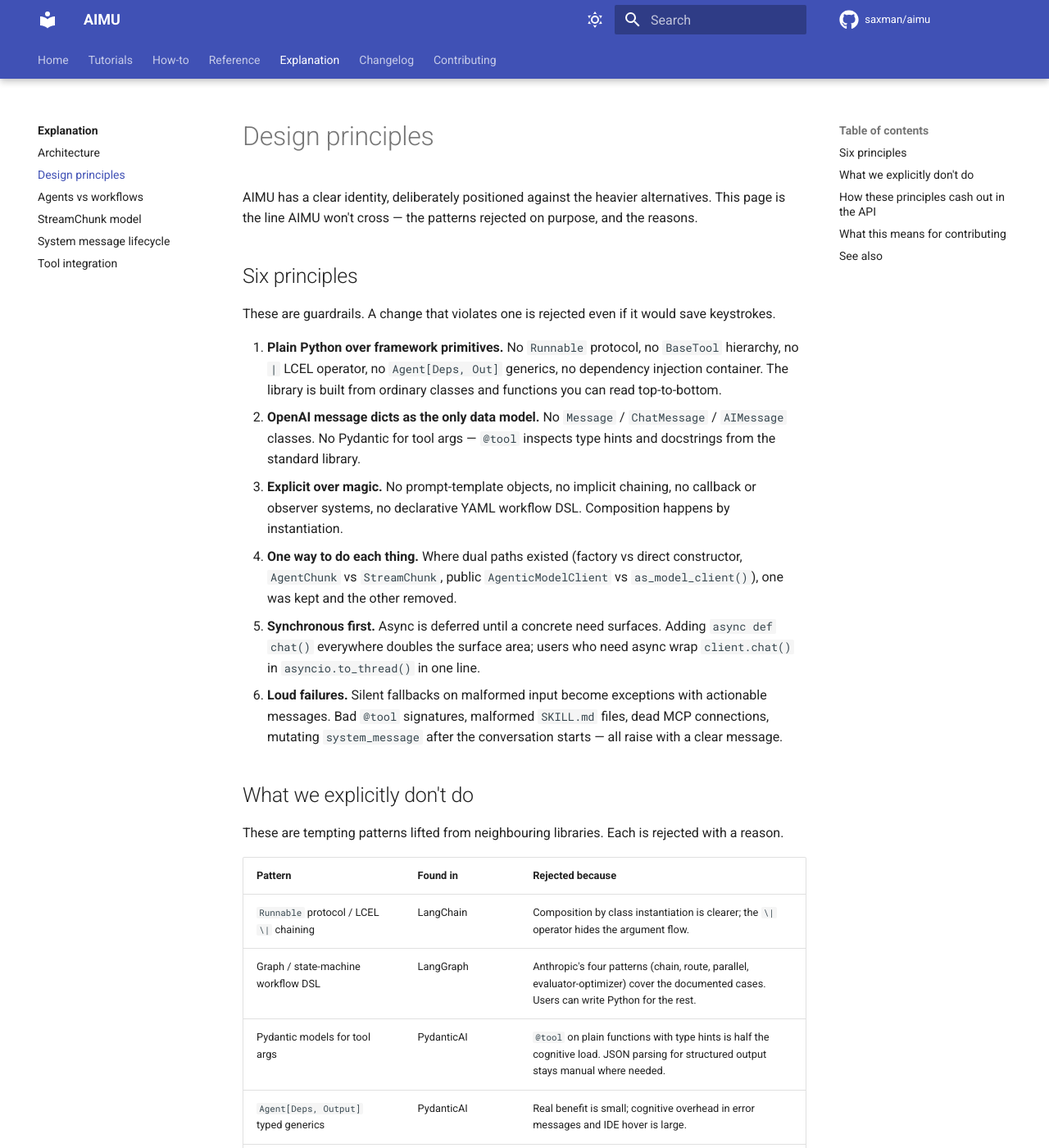
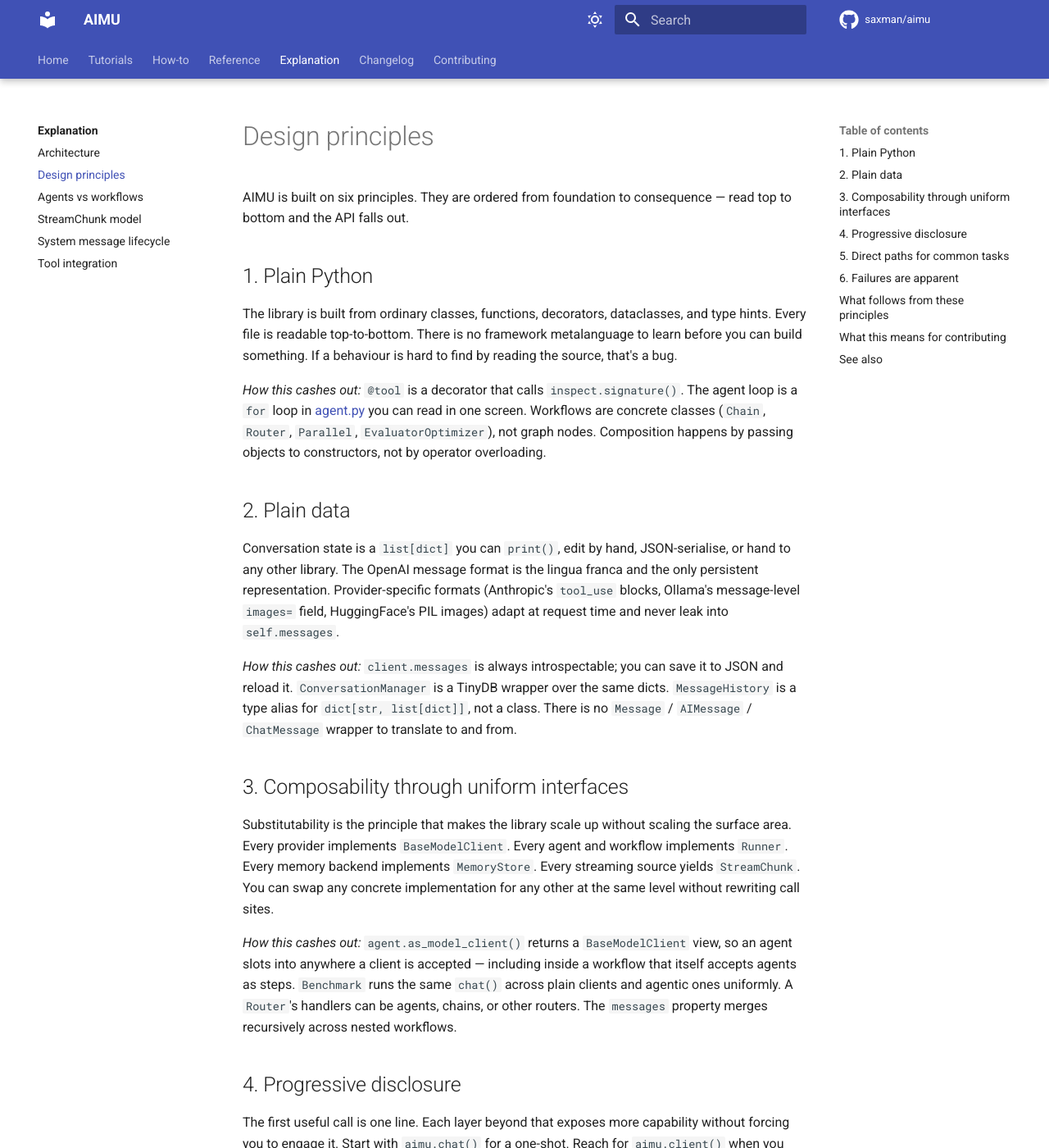
Before and after one commit to saxman/aimu, an MkDocs documentation site: the page built from docs/explanation/design-principles.md, in a window 1280 px wide and 1400 px high. Shown: the whole window at 82% size. Built offline with MkDocs 1.6.1 and Material for MkDocs 9.7.7, drawn with Linux system fonts in a browser that asks for light colours; comment, search, counter and statistics services are not loaded; some of the changed text lies outside the part shown.

Commit message:
design principles refresh

```diff
--- a/docs/explanation/design-principles.md
+++ b/docs/explanation/design-principles.md
@@ -1,53 +1,54 @@
 # Design principles
 
-AIMU has a clear identity, deliberately positioned against the heavier alternatives. This page is the line AIMU won't cross — the patterns rejected on purpose, and the reasons.
+AIMU is built on six principles. They are ordered from foundation to consequence — read top to bottom and the API falls out.
 
-## Six principles
+## 1. Plain Python
 
-These are guardrails. A change that violates one is rejected even if it would save keystrokes.
+The library is built from ordinary classes, functions, decorators, dataclasses, and type hints. Every file is readable top-to-bottom. There is no framework metalanguage to learn before you can build something. If a behaviour is hard to find by reading the source, that's a bug.
 
-1. **Plain Python over framework primitives.** No `Runnable` protocol, no `BaseTool` hierarchy, no `|` LCEL operator, no `Agent[Deps, Out]` generics, no dependency injection container. The library is built from ordinary classes and functions you can read top-to-bottom.
-2. **OpenAI message dicts as the only data model.** No `Message` / `ChatMessage` / `AIMessage` classes. No Pydantic for tool args — `@tool` inspects type hints and docstrings from the standard library.
-3. **Explicit over magic.** No prompt-template objects, no implicit chaining, no callback or observer systems, no declarative YAML workflow DSL. Composition happens by instantiation.
-4. **One way to do each thing.** Where dual paths existed (factory vs direct constructor, `AgentChunk` vs `StreamChunk`, public `AgenticModelClient` vs `as_model_client()`), one was kept and the other removed.
-5. **Synchronous first.** Async is deferred until a concrete need surfaces. Adding `async def chat()` everywhere doubles the surface area; users who need async wrap `client.chat()` in `asyncio.to_thread()` in one line.
-6. **Loud failures.** Silent fallbacks on malformed input become exceptions with actionable messages. Bad `@tool` signatures, malformed `SKILL.md` files, dead MCP connections, mutating `system_message` after the conversation starts — all raise with a clear message.
+*How this cashes out:* `@tool` is a decorator that calls `inspect.signature()`. The agent loop is a `for` loop in [agent.py](../reference/api/agents.md#aimu.agents.Agent) you can read in one screen. Workflows are concrete classes (`Chain`, `Router`, `Parallel`, `EvaluatorOptimizer`), not graph nodes. Composition happens by passing objects to constructors, not by operator overloading.
 
-## What we explicitly don't do
+## 2. Plain data
 
-These are tempting patterns lifted from neighbouring libraries. Each is rejected with a reason.
+Conversation state is a `list[dict]` you can `print()`, edit by hand, JSON-serialise, or hand to any other library. The OpenAI message format is the lingua franca and the only persistent representation. Provider-specific formats (Anthropic's `tool_use` blocks, Ollama's message-level `images=` field, HuggingFace's PIL images) adapt at request time and never leak into `self.messages`.
 
-| Pattern | Found in | Rejected because |
-|---|---|---|
-| `Runnable` protocol / LCEL `\|` chaining | LangChain | Composition by class instantiation is clearer; the `\|` operator hides the argument flow. |
-| Graph / state-machine workflow DSL | LangGraph | Anthropic's four patterns (chain, route, parallel, evaluator-optimizer) cover the documented cases. Users can write Python for the rest. |
-| Pydantic models for tool args | PydanticAI | `@tool` on plain functions with type hints is half the cognitive load. JSON parsing for structured output stays manual where needed. |
-| `Agent[Deps, Output]` typed generics | PydanticAI | Real benefit is small; cognitive overhead in error messages and IDE hover is large. |
-| Prompt template objects (`PromptTemplate("Hi {name}")`) | LangChain | f-strings exist. |
-| Callback / event handler system | LangChain | The `include=[...]` stream filter covers 90%; the rest is YAGNI until proven otherwise. |
-| Dependency injection container | PydanticAI | Passing the model client into an `Agent` constructor is one line. |
-| Plugin registry for tools | LangChain Hub, Strands tools | `from aimu.tools import builtin; tools=builtin.web` is enough. |
-| Built-in retrievers / vector stores | LangChain, Strands | Out of scope. `SemanticMemoryStore` exists for episodic memory, not RAG infrastructure. |
-| Built-in tracing / observability | LangChain, OpenLLMetry | Out of scope; users wire their own logging. |
+*How this cashes out:* `client.messages` is always introspectable; you can save it to JSON and reload it. `ConversationManager` is a TinyDB wrapper over the same dicts. `MessageHistory` is a type alias for `dict[str, list[dict]]`, not a class. There is no `Message` / `AIMessage` / `ChatMessage` wrapper to translate to and from.
 
-The result: AIMU is the smallest of the four by import surface and by line count.
+## 3. Composability through uniform interfaces
 
-## How these principles cash out in the API
+Substitutability is the principle that makes the library scale up without scaling the surface area. Every provider implements `BaseModelClient`. Every agent and workflow implements `Runner`. Every memory backend implements `MemoryStore`. Every streaming source yields `StreamChunk`. You can swap any concrete implementation for any other at the same level without rewriting call sites.
 
-- `@tool` on plain Python functions — not `BaseTool` subclasses or Pydantic models.
-- Message history is a `list[dict]` you can `print()` and edit by hand.
-- `Agent(client, "system message", tools=[...])` — positional system message, two-line construction.
-- Workflows are concrete classes (`Chain`, `Router`, `Parallel`, `EvaluatorOptimizer`), not nodes in a graph.
-- One streaming chunk type (`StreamChunk`) flows through everything; no separate event classes.
-- The `include=` parameter is a list filter, not a subscription/observer.
-- Tool dispatch order is documented and deterministic (Python `@tool` first, then MCP).
-- `system_message` immutability is enforced with `RuntimeError` rather than silently dropped writes.
+*How this cashes out:* `agent.as_model_client()` returns a `BaseModelClient` view, so an agent slots into anywhere a client is accepted — including inside a workflow that itself accepts agents as steps. `Benchmark` runs the same `chat()` across plain clients and agentic ones uniformly. A `Router`'s handlers can be agents, chains, or other routers. The `messages` property merges recursively across nested workflows.
+
+## 4. Progressive disclosure
+
+The first useful call is one line. Each layer beyond that exposes more capability without forcing you to engage it. Start with `aimu.chat()` for a one-shot. Reach for `aimu.client()` when you need a conversation. Reach for `Agent` when you need a tool-using loop. Reach for a workflow (`Chain` / `Router` / `Parallel` / `EvaluatorOptimizer`) when you need a fixed pipeline. Subclass `BaseModelClient` only when you're adding a provider.
+
+*How this cashes out:* You can be productive at any depth. A demo script never needs to know what `ModelSpec` is. A power user can still construct `LlamaCppClient(model, model_path=..., n_gpu_layers=-1, chat_format="chatml-function-calling")` directly. The top-level `aimu.chat()` is a thin wrapper over `ModelClient` is a thin wrapper over the concrete client — peeling each layer takes the reader one file deeper, no more.
+
+## 5. Direct paths for common tasks
+
+Common operations have one obvious, ergonomic entry point that takes minimal ceremony. One-shot chat is `aimu.chat("...", model="...")`. Building a tool-using agent is `Agent(client, "system msg", tools=[...])`. A three-step pipeline is `Chain.of(client, [...])`. Filtering a stream is `include=["generating"]`. Grouped helpers (`builtin.web`, `builtin.fs`, `builtin.compute`) let you grab an obvious set of tools without naming each one. The library does not offer parallel, equally-recommended ways to do the same job — if a second path exists, it's a power-user escape hatch, not a fork in the documentation.
+
+*How this cashes out:* The top-level `aimu.chat()` and `aimu.client()` short-circuit the full `ModelClient` constructor when you don't need to customise it. `Agent`'s constructor takes `system_message` positionally because every agent needs one. `Chain.of()`, `Router.of()`, `Parallel.of()` exist so the common case is one line; the full constructors are still available for the unusual case. `agent.as_model_client()` is a method instead of a class import because almost no one needs to subclass it.
+
+## 6. Failures are apparent
+
+Errors raise at the layer where the cause is actionable, with messages that name the problem. `@tool` signature problems raise at decoration time, not at the first model call. Malformed `SKILL.md` files raise on discovery, not silently skipped. Dead MCP connections raise on construction, not on the first tool call. Mutating a locked `system_message` raises at the assignment, with a message pointing at `client.reset()`. The library does not silently fall back, and it does not wrap an error in a way that hides the original cause.
+
+*How this cashes out:* `ToolSignatureError`, `SkillLoadError`, `SkillNotFoundError`, `MCPConnectionError`, and the `system_message` `RuntimeError` each name a specific failure mode. Each message tells the caller what to do next. Each chained exception preserves the original cause via `raise ... from exc`, so the traceback always points at the root.
+
+## What follows from these principles
+
+Each principle excludes certain patterns. **Plain Python** rules out operator-overloaded chaining, observer/callback systems, prompt-template classes, graph DSLs, and dependency-injection containers — these would all introduce framework metalanguage between the user and the code. **Plain data** rules out Pydantic message wrappers and typed `Agent[Deps, Output]` generics. **Composability through uniform interfaces** rules out parallel inheritance trees for the same concept. **Direct paths for common tasks** rules out tool plugin registries and configuration DSLs — if a path is the obvious one, there isn't a second equally-obvious one. None of these are missing because they were hard to add; they're absent because they would violate the principles above.
 
 ## What this means for contributing
 
-If you propose a feature, the first question is: does this fit AIMU, or does it belong in a wrapper above AIMU? Patterns that match the principles above are welcome; patterns that violate them are best built externally — the small public surface makes that easy.
+Before proposing a change, ask which principle it serves. A new feature that doesn't extend at least one of the six is probably wrapper material, not library material — the small public surface makes external wrappers easy to write.
+
+The harder question is which principle a proposed change *violates*. If you can't tell, the principles aren't doing their job — open a discussion.
 
 ## See also
 
 - [Architecture](architecture.md) — the shape that falls out of these principles.
-- The library's CLAUDE.md (in the repo root) — engineering notes for Claude Code, which also encode these principles.
+- [Agents vs workflows](agents-vs-workflows.md) — applying principle #3 (uniform interfaces) and #4 (progressive disclosure) to the agent/workflow split.
```
Also changed, not shown: CLAUDE.md (+19 -6 lines), README.md (+10 -8 lines).
